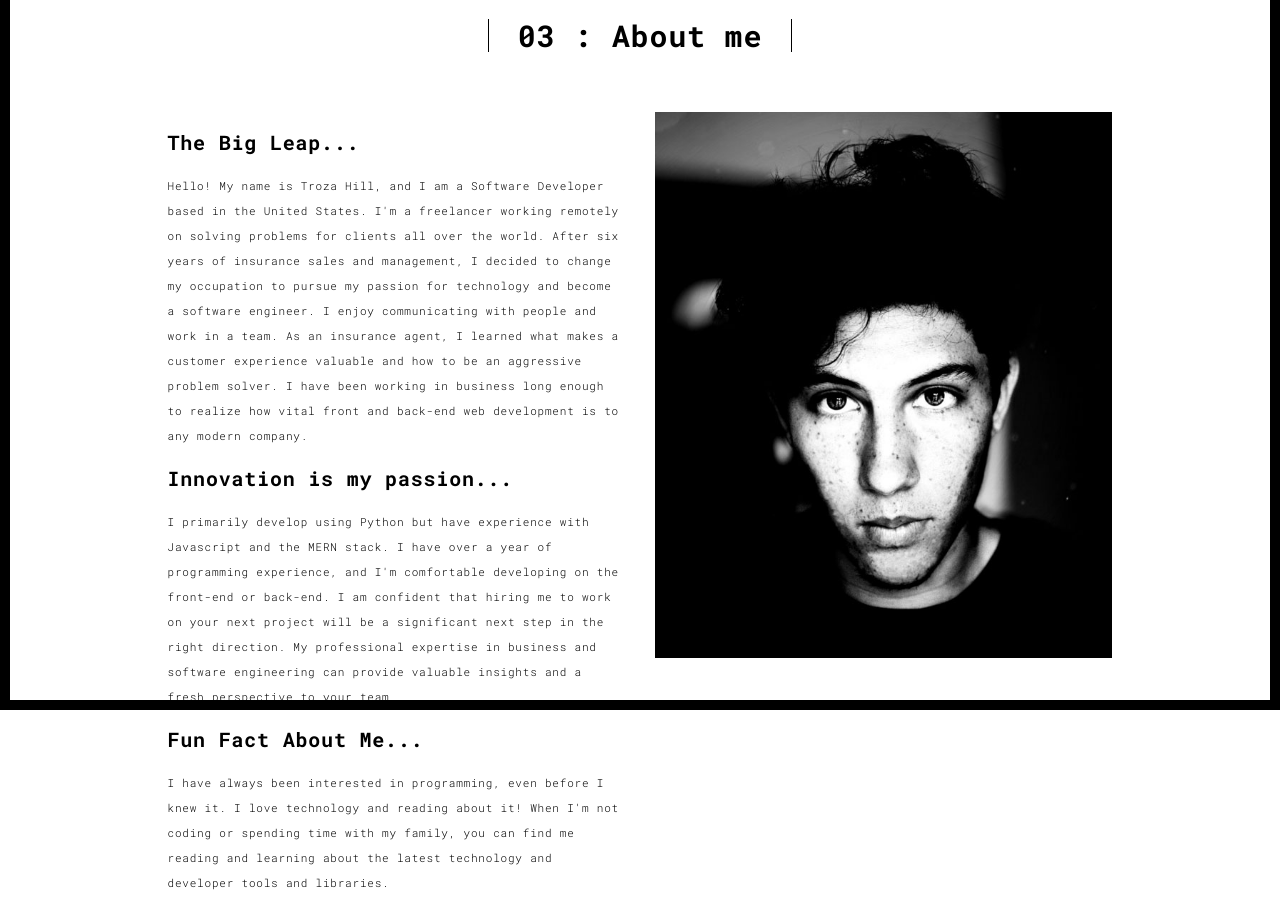
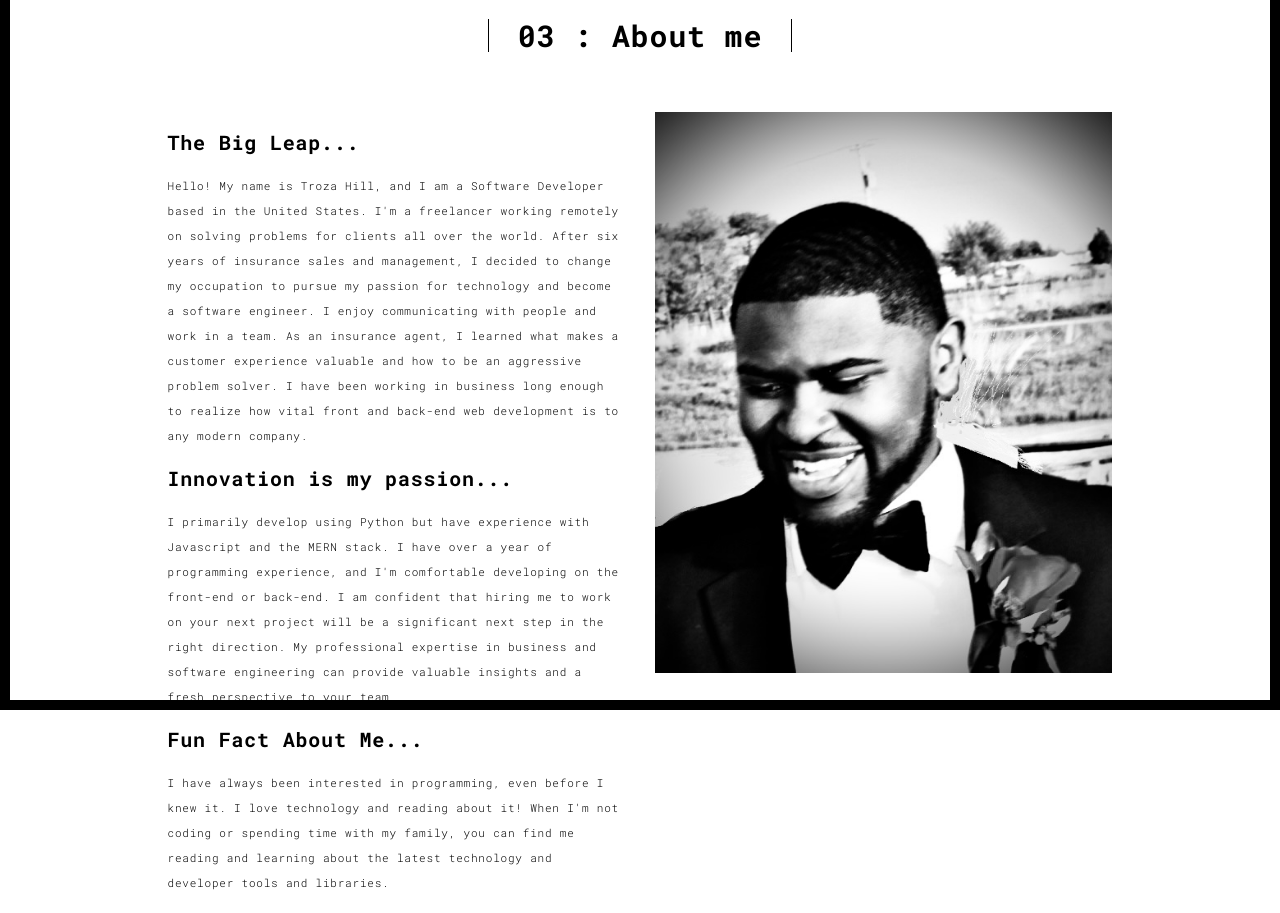
Before and after one commit to Trozah/flask-server, a Flask app: page /about.html in a window 1280 px wide. Shown: the part 90-1003 px from the top of the page. Run offline with Flask 2, Linux system fonts and the light colour scheme; some libraries are stand-ins or nearby versions.

Commit message:
About me

```diff
--- a/templates/about.html
+++ b/templates/about.html
@@ -68,7 +68,7 @@
                   <h3>Fun Fact About Me...</h3>
                   <p>I have always been interested in programming, even before I knew it. I love technology and reading about it! When I'm not coding or spending time with my family, you can find me reading and learning about the latest technology and developer tools and libraries.                 </div>
                 <div class="col-xs-12 col-md-6">
-                  <img src="./static/assets/images/profil.jpg" class="img-responsive" alt="">
+                  <img src="./static/assets/images/me.jpg" class="img-responsive" alt="">
                 </div>
               </div>
             </div>
```
Also changed, not shown: static/assets/images/me.jpg (added).
